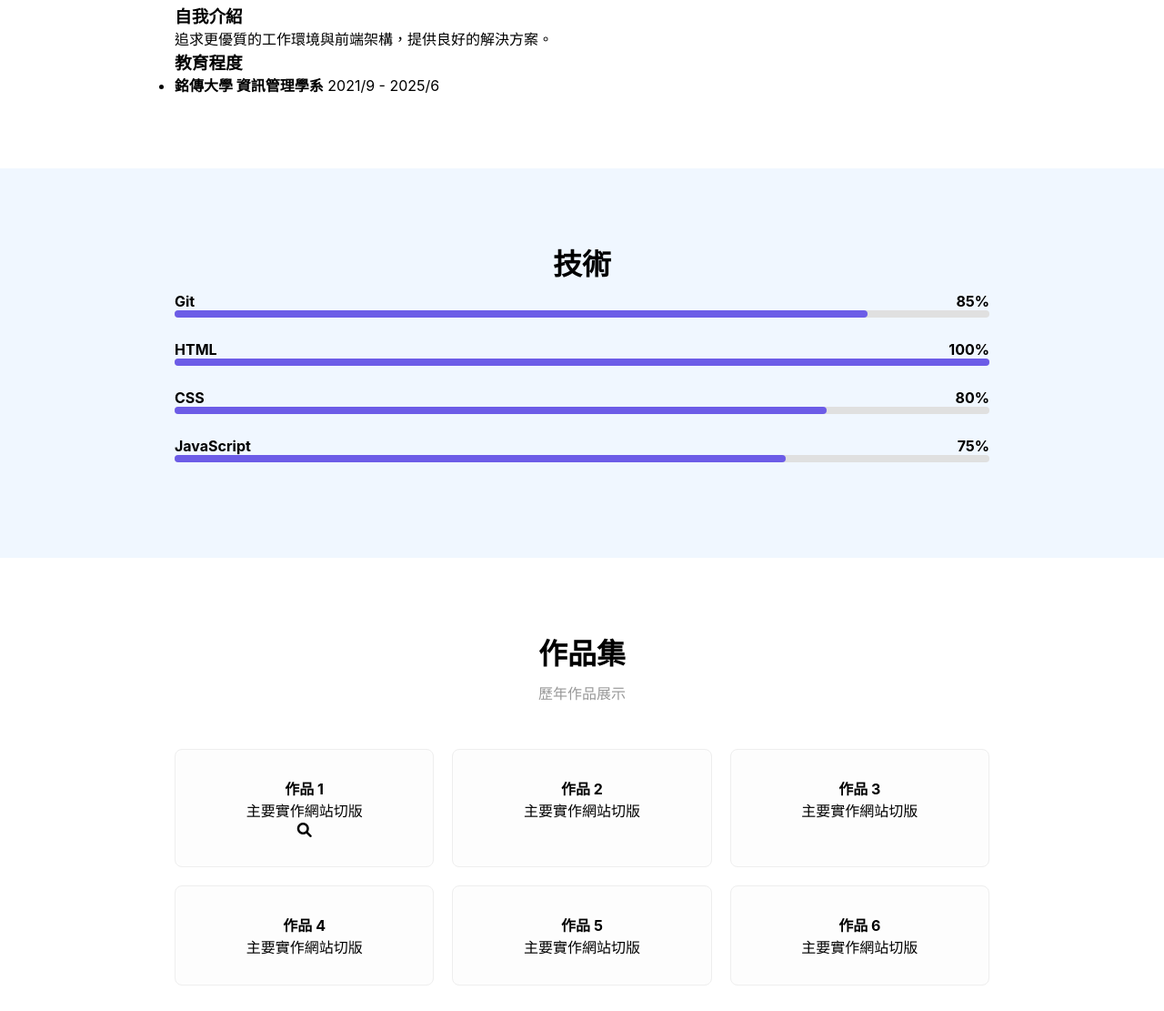
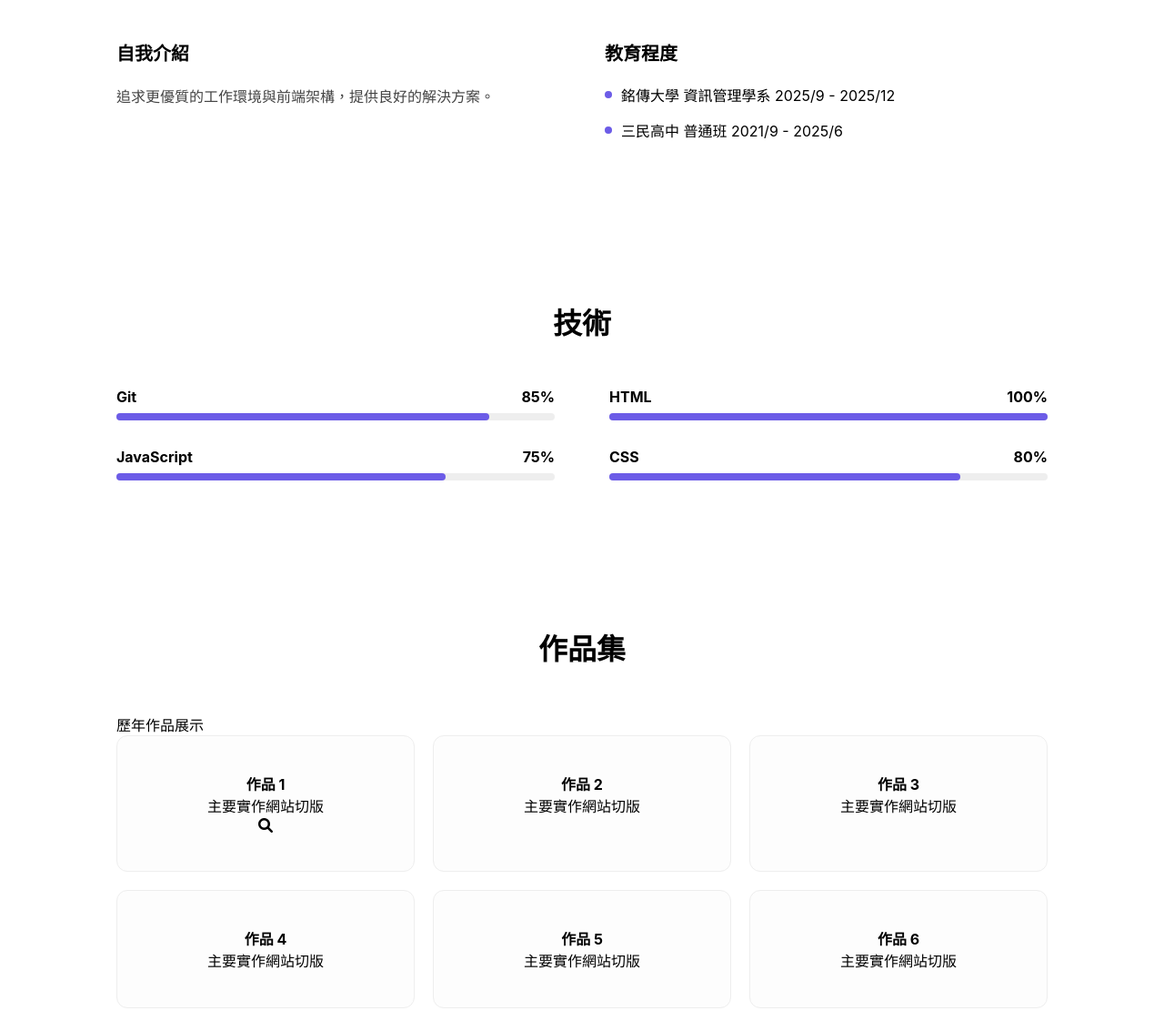
Before and after one commit to 14131323-rgb/mcu-114-1-web-14131323-final, a plain HTML site: page src/index.html in a window 1280 px wide. Shown: the part 638-1749 px from the top of the page at 91% size. Drawn offline with Linux system fonts and the light colour scheme.

Commit message:
修正版型：關於我並排、技術對稱、頁尾圓點背景與平滑捲動功能

```diff
--- a/src/index.html
+++ b/src/index.html
@@ -28,8 +28,8 @@
 
     <section id="home" class="hero">
       <div class="hero-content">
-        <span class="badge">黃俊壹 (Oliver)</span>
-        <h1>我是全端工程師</h1>
+        <span class="badge">李晉安 (Alpha)</span>
+        <h1>我是大學生</h1>
         <p>
           經驗豐富的全端開發人員，致力於創建視覺上令人震撼且用戶友好的網站。
         </p>
@@ -56,18 +56,19 @@
 
     <section id="about" class="about">
       <h2>關於我</h2>
-      <div class="about-container">
-        <div class="about-text">
+      <div class="about-content">
+        <div class="intro-section">
           <h3>自我介紹</h3>
           <p>追求更優質的工作環境與前端架構，提供良好的解決方案。</p>
         </div>
-        <div class="education">
+        <div class="edu-section">
           <h3>教育程度</h3>
           <ul>
             <li>
-              <span class="dot"></span> <strong>銘傳大學 資訊管理學系</strong>
-              <span>2021/9 - 2025/6</span>
+              <span class="circle"></span> 銘傳大學 資訊管理學系 2025/9 -
+              2025/12
             </li>
+            <li><span class="circle"></span>三民高中 普通班 2021/9 - 2025/6</li>
           </ul>
         </div>
       </div>
@@ -89,15 +90,15 @@
           </div>
         </div>
         <div class="skill-item">
+          <div class="skill-info"><span>JavaScript</span><span>75%</span></div>
+          <div class="progress-bar">
+            <div class="progress" style="width: 75%"></div>
+          </div>
+        </div>
+        <div class="skill-item">
           <div class="skill-info"><span>CSS</span><span>80%</span></div>
           <div class="progress-bar">
             <div class="progress" style="width: 80%"></div>
-          </div>
-        </div>
-        <div class="skill-item">
-          <div class="skill-info"><span>JavaScript</span><span>75%</span></div>
-          <div class="progress-bar">
-            <div class="progress" style="width: 75%"></div>
           </div>
         </div>
       </div>
@@ -149,18 +150,36 @@
 
     <script>
       const sections = document.querySelectorAll("section");
-      const navLi = document.querySelectorAll(".navbar ul li");
+      const navLinks = document.querySelectorAll(".navbar ul li a");
+
+      navLinks.forEach((link) => {
+        link.addEventListener("click", (e) => {
+          e.preventDefault();
+          const targetId = link.getAttribute("href");
+          const targetSection = document.querySelector(targetId);
+
+          if (targetSection) {
+            window.scrollTo({
+              top: targetSection.offsetTop - 70,
+              behavior: "smooth",
+            });
+          }
+        });
+      });
+
       window.addEventListener("scroll", () => {
         let current = "";
         sections.forEach((section) => {
           const sectionTop = section.offsetTop;
-          if (pageYOffset >= sectionTop - 150) {
+          if (window.pageYOffset >= sectionTop - 150) {
             current = section.getAttribute("id");
           }
         });
-        navLi.forEach((li) => {
+
+        navLinks.forEach((link) => {
+          const li = link.parentElement;
           li.classList.remove("active");
-          if (li.querySelector("a").getAttribute("href") === `#${current}`) {
+          if (link.getAttribute("href") === `#${current}`) {
             li.classList.add("active");
           }
         });
--- a/src/style.scss
+++ b/src/style.scss
@@ -34,9 +34,7 @@ header {
           text-decoration: none;
           color: #666;
           font-size: 14px;
-          transition: 0.3s;
         }
-        /* 整合：導覽列圓點 */
         &.active::after {
           content: "";
           position: absolute;
@@ -47,21 +45,9 @@ header {
           height: 4px;
           background: $soft-blue;
           border-radius: 50%;
-          animation: dotPop 0.3s ease-out;
         }
       }
     }
-  }
-}
-
-@keyframes dotPop {
-  from {
-    opacity: 0;
-    transform: translate(-50%, 5px);
-  }
-  to {
-    opacity: 1;
-    transform: translate(-50%, 0);
   }
 }
 
@@ -75,15 +61,10 @@ header {
 }
 
 section {
-  padding: 80px 15%;
+  padding: 80px 10%;
   h2 {
     text-align: center;
     font-size: 32px;
-    margin-bottom: 10px;
-  }
-  .section-desc {
-    text-align: center;
-    color: #999;
     margin-bottom: 50px;
   }
 }
@@ -151,17 +132,53 @@ section {
   }
 }
 
-.skills {
-  background: #f0f7ff;
+.about-content {
+  display: flex;
+  gap: 50px;
+  text-align: left;
+  .intro-section,
+  .edu-section {
+    flex: 1;
+  }
+  h3 {
+    margin-bottom: 20px;
+    font-size: 20px;
+  }
+  p {
+    line-height: 1.8;
+    color: #444;
+  }
+  ul {
+    list-style: none;
+    li {
+      display: flex;
+      align-items: center;
+      margin-bottom: 15px;
+      .circle {
+        width: 8px;
+        height: 8px;
+        background: $primary-purple;
+        border-radius: 50%;
+        margin-right: 10px;
+      }
+    }
+  }
+}
+
+.skill-list {
+  display: grid;
+  grid-template-columns: 1fr 1fr;
+  gap: 30px 60px;
+  text-align: left;
   .skill-item {
-    margin-bottom: 25px;
     .skill-info {
       display: flex;
       justify-content: space-between;
+      margin-bottom: 8px;
       font-weight: bold;
     }
     .progress-bar {
-      background: #e0e0e0;
+      background: #eee;
       height: 8px;
       border-radius: 10px;
       .progress {
@@ -180,16 +197,16 @@ section {
   .project-card {
     background: #fdfdfd;
     border: 1px solid #eee;
-    padding: 30px 10px;
-    text-align: center;
-    border-radius: 8px;
+    padding: 40px 20px;
+    border-radius: 12px;
     transition: 0.3s;
     text-decoration: none;
     color: inherit;
     display: block;
+    text-align: center;
     &:hover {
+      border-color: $soft-blue;
       transform: translateY(-5px);
-      border-color: $soft-blue;
     }
   }
 }
@@ -202,10 +219,10 @@ footer {
     display: flex;
     justify-content: center;
     gap: 15px;
-    margin-bottom: 15px;
+    margin-bottom: 10px;
     a {
-      width: 30px;
-      height: 30px;
+      width: 35px;
+      height: 35px;
       border-radius: 50%;
       background: #eee;
       display: flex;
@@ -220,4 +237,8 @@ footer {
       }
     }
   }
+  p {
+    color: #999;
+    font-size: 14px;
+  }
 }
```
Also changed, not shown: src/style.css, 1 other file.
